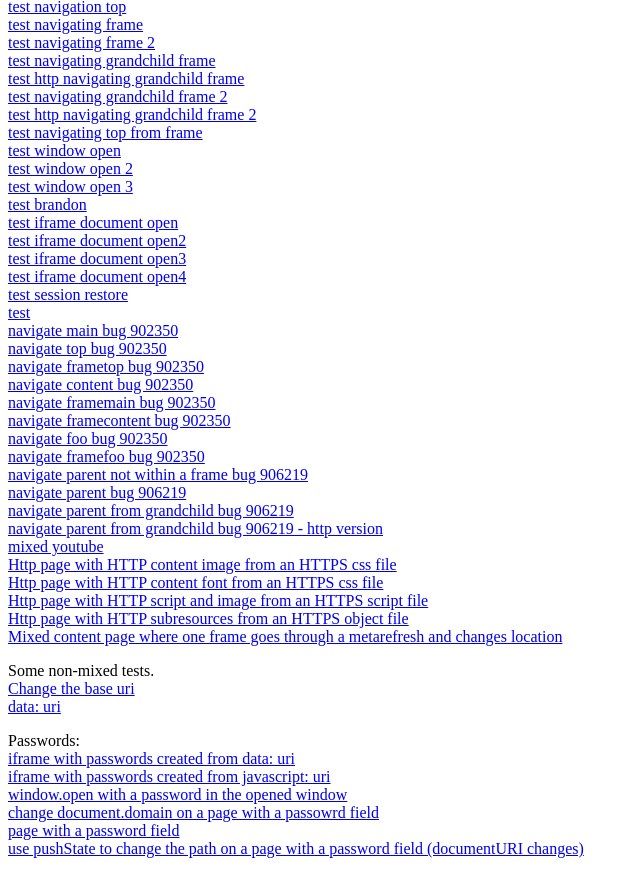
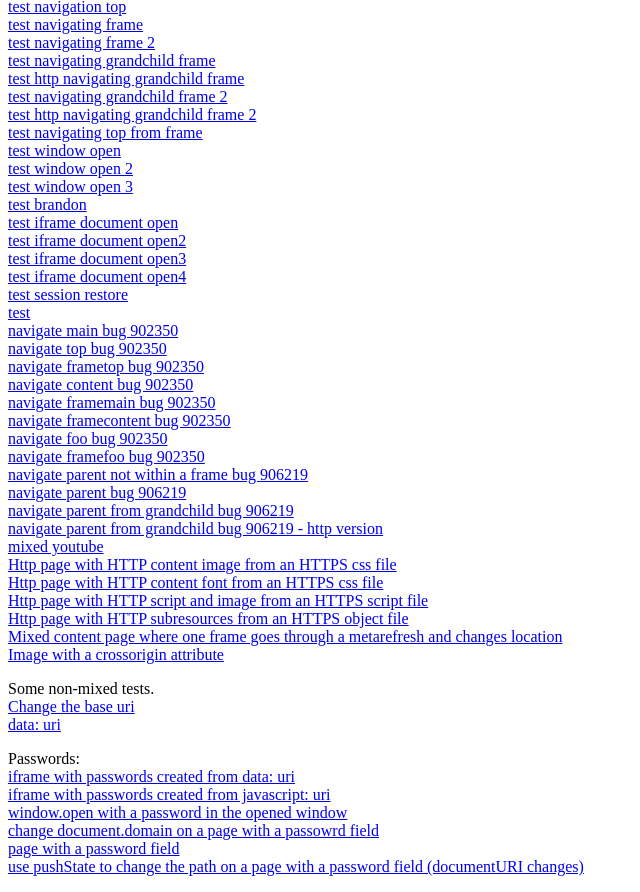
Before and after one commit to mozilla/mixed-content-tests, a plain HTML site: page tvyas/AllMixedTests.html in a window 1280 px wide. Shown: the part 600-1492 px from the top of the page, without its empty margins (0-640 px from the left). Drawn offline with Linux system fonts and the light colour scheme.

Commit message:
Add crossorigin to AllMixedTests.html

```diff
--- a/tvyas/AllMixedTests.html
+++ b/tvyas/AllMixedTests.html
@@ -130,6 +130,8 @@ And these are a bunch more tests that test specific scenarios: <br/>
 <a href="http://mixed-content-tests-mozilla.org/tvyas/darkreading-object.html">Http page with HTTP subresources from an HTTPS object file</a>
 <br/>
 <a href="https://mixed-content-tests-mozilla.org/tvyas/mixediframe_locationchange.html">Mixed content page where one frame goes through a metarefresh and changes location</a>
+<br/>
+<a href="https://mixed-content-tests-mozilla.org/tvyas/crossorigin.html">Image with a crossorigin attribute</a>
 
 
 <p>
```
